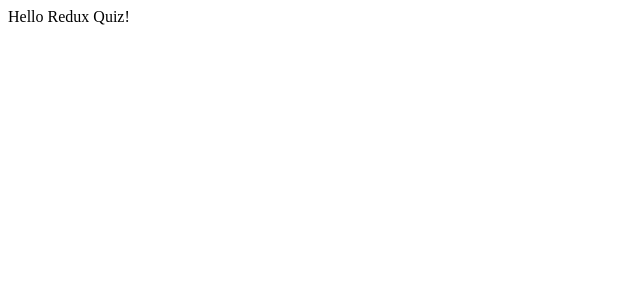
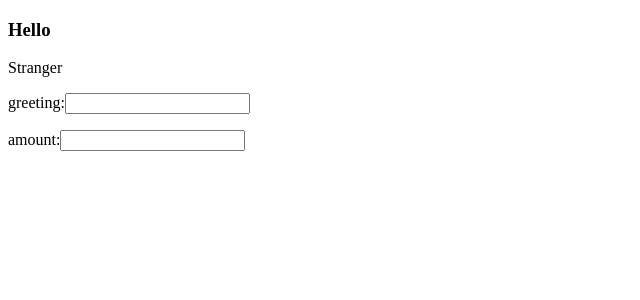
Before and after one commit to rbtprograms/redux-quiz, a React app: page / in a window 1280 px wide. Shown: the top 300 px of the page, without its empty margins (0-640 px from the left). Built offline with nearby package versions, Linux system fonts and the light colour scheme.

Commit message:
state is updating on input

```diff
--- a/src/components/App.js
+++ b/src/components/App.js
@@ -1,11 +1,17 @@
 import React, { Component } from 'react';
+import Display from './Display';
+import Controls from './Controls';
+
 
 class App extends Component {
 
   render() {
 
     return (
-      <div>Hello Redux Quiz!</div>
+      <div>
+        <Display/>
+        <Controls/>
+      </div>
     );
   }
 }
--- a/src/components/Controls.js
+++ b/src/components/Controls.js
@@ -2,10 +2,32 @@ import React, { PureComponent } from 'react';
 import PropTypes from 'prop-types';
 
 class Controls extends PureComponent {
-  state = {  }
+  state = {
+    greeting: '',
+    name: ''
+  }
+
+  handleChange = ({ target }) => {
+    this.setState({ [target.name]: target.value });
+  }
   render() {
-    return (  );
+    const { greeting, amount } = this.state;
+    return (
+      <form>
+        <InputControl name="greeting" value={greeting} onChange={this.handleChange}/>
+        <InputControl name="amount" value={amount} onChange={this.handleChange}/>
+      </form>
+    );
   }
 }
 
 export default Controls;
+
+const InputControl = (props) => (
+  <p>
+    <label>
+      {props.name}:
+      <input {...props} required/>
+    </label>
+  </p>
+);
--- a/src/components/Display.js
+++ b/src/components/Display.js
@@ -4,7 +4,12 @@ import PropTypes from 'prop-types';
 class Display extends PureComponent {
   state = {  }
   render() {
-    return (  );
+    return (
+      <div>
+        <h3>Hello</h3>
+        <p>Stranger</p>
+      </div>
+    );
   }
 }
 
```
